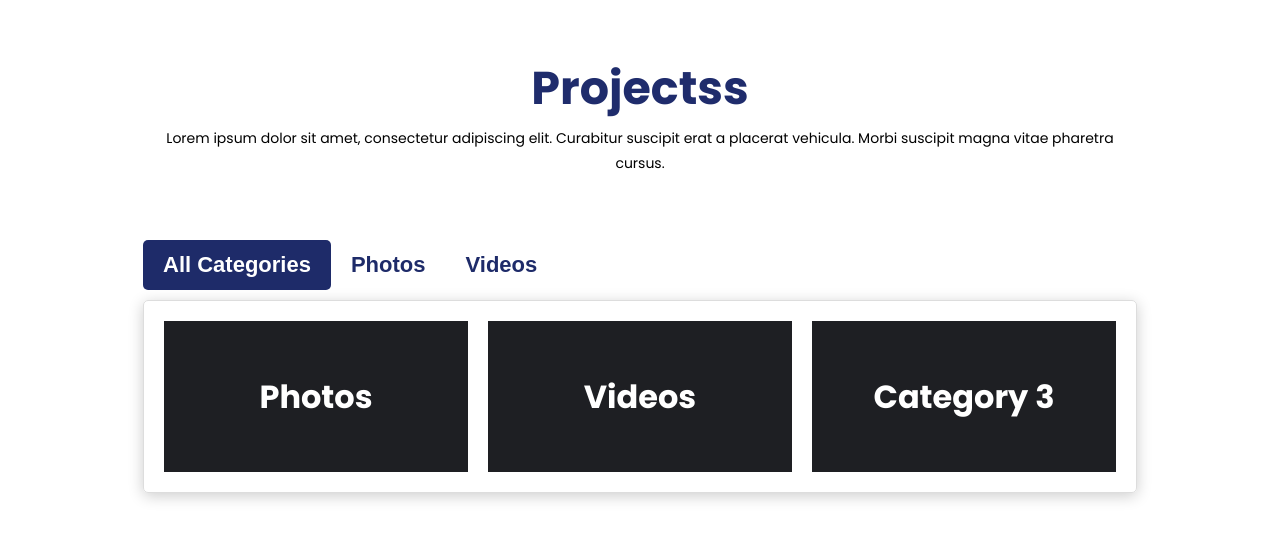
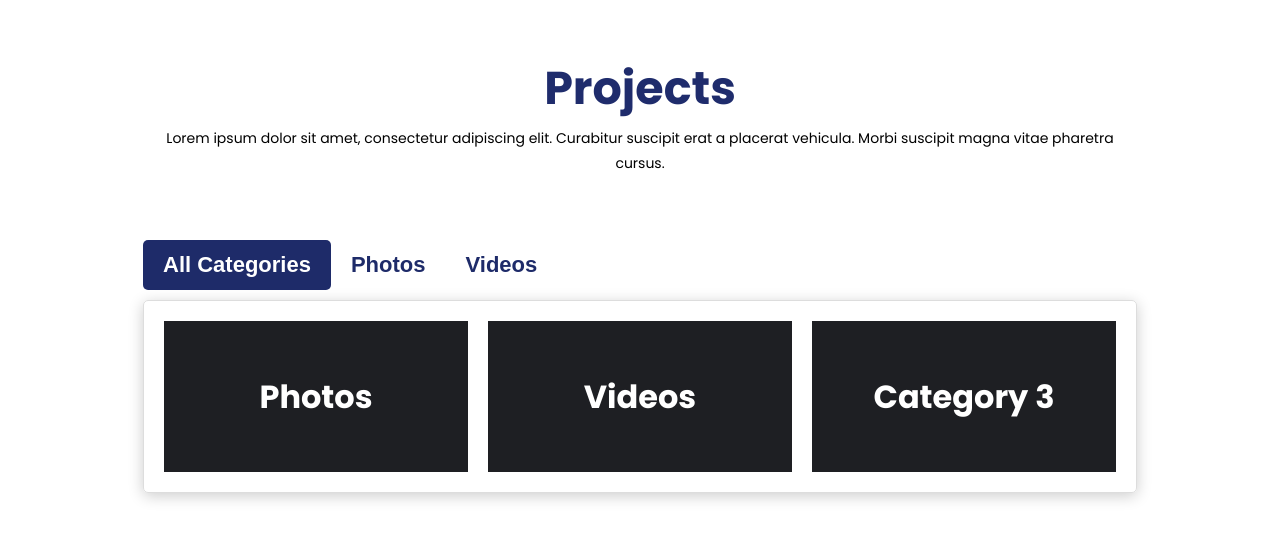
Before and after one commit to rjsoccer11/jayvee-site, a plain HTML site: page index.html in a window 1280 px wide. Shown: the part 403-963 px from the top of the page. Drawn offline with Linux system fonts and the light colour scheme.

Commit message:
Update index.html
back to to original text

```diff
--- a/index.html
+++ b/index.html
@@ -51,7 +51,7 @@
             <div class="container">
                 <div class="flex-block row">
                    <div class="section-title">
-                      <h2 class="animate_ _ _animated animate_headShake animate_infinite">Projectss</h2>
+                      <h2 class="animate_ _ _animated animate_headShake animate_infinite">Projects</h2>
                       <p>Lorem ipsum dolor sit amet, consectetur adipiscing elit. Curabitur suscipit erat a placerat vehicula. Morbi suscipit magna vitae pharetra cursus.</p>
                     </div>
                 </div>
```
